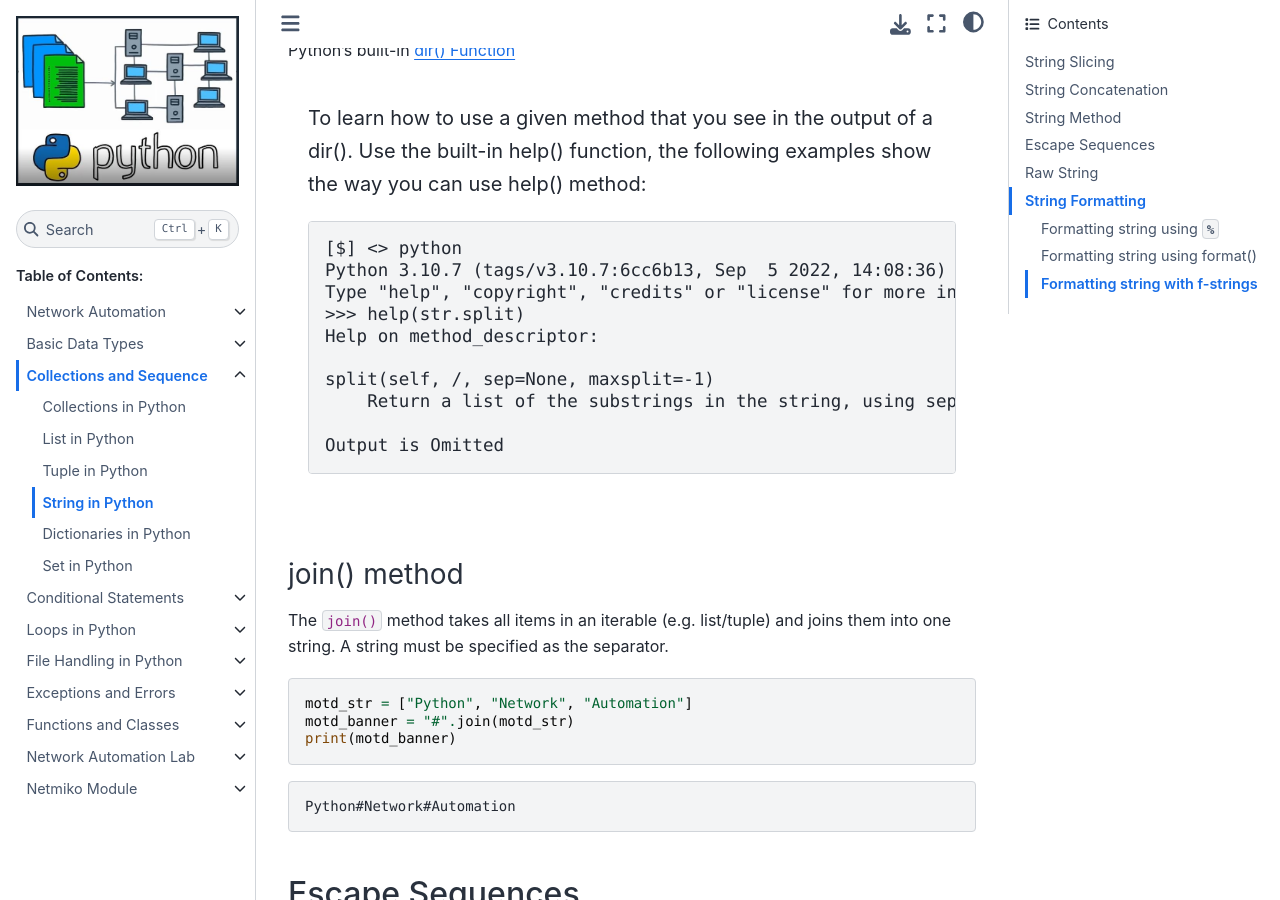
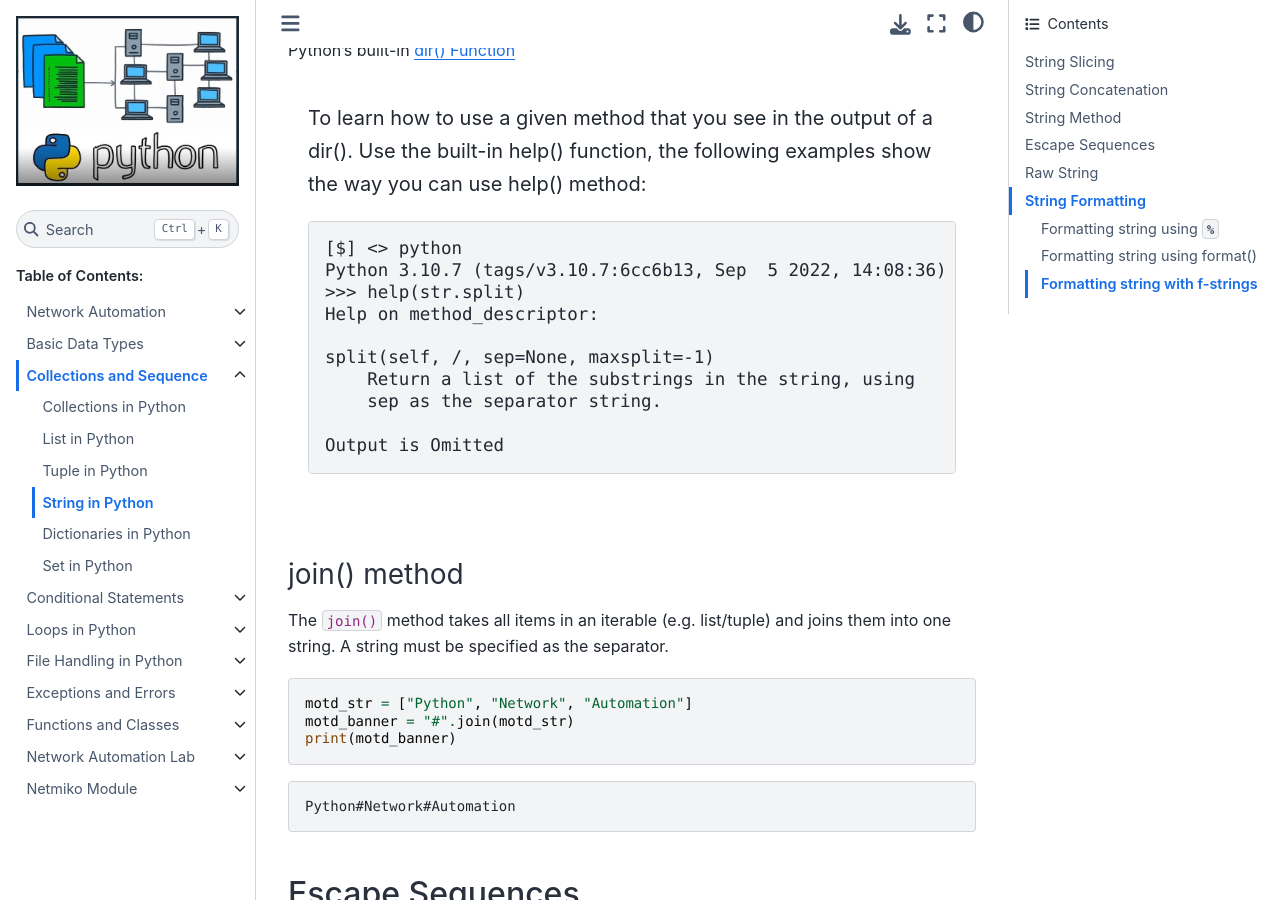
Before and after one commit to sydasif/python-book, a Sphinx documentation site: the page built from docs/source/03_collection/04_string.md, in a window 1280 px wide and 900 px high, scrolled down 3368 px. Built offline with Sphinx 7.4.7 and the Sphinx Book theme 1.1.4, drawn with Linux system fonts in a browser that asks for light colours; some of the changed lines change nothing that is shown; some of the changed text lies outside the part shown.

Commit message:
Update string

````diff
--- a/docs/source/03_collection/04_string.md
+++ b/docs/source/03_collection/04_string.md
@@ -153,13 +153,13 @@
 
 ```console
 [$] <> python
-Python 3.10.7 (tags/v3.10.7:6cc6b13, Sep  5 2022, 14:08:36) [MSC v.1933 64 bit (AMD64)] on win32
-Type "help", "copyright", "credits" or "license" for more information.
+Python 3.10.7 (tags/v3.10.7:6cc6b13, Sep  5 2022, 14:08:36)
 >>> help(str.split)
 Help on method_descriptor:
 
 split(self, /, sep=None, maxsplit=-1)
-    Return a list of the substrings in the string, using sep as the separator string.
+    Return a list of the substrings in the string, using
+    sep as the separator string.
 
 Output is Omitted
 ```
@@ -242,7 +242,7 @@
 ip_addr = "172.16.10.1"
 mask = "255.255.255.0"
 # formatting with multiple variables
-print("IP Address: %s. Mask: %s" % (ip_addr, mask))
+print("IP Address: %s. Mask: %s" %(ip_addr, mask))
 ```
 
 ```console
@@ -294,19 +294,17 @@
 be used later.
 
 ```py
-ip_addr = "172.16.10.1"
-device = "SW1"
-description = f"""
-Device: {name}
-IP: {ip}
+description = """
+Device: {}
+IP: {}
 """
-output = description.format(device=name, ip_addr=ip)
+output = description.format('SW-01', '10.10.10.10')
 print(output)
 ```
 
 ```console
-Device: SW1
-IP: 172.16.10.1
+Device: SW-01
+IP: 10.10.10.10
 ```
 
 ### Formatting string with f-strings
````
